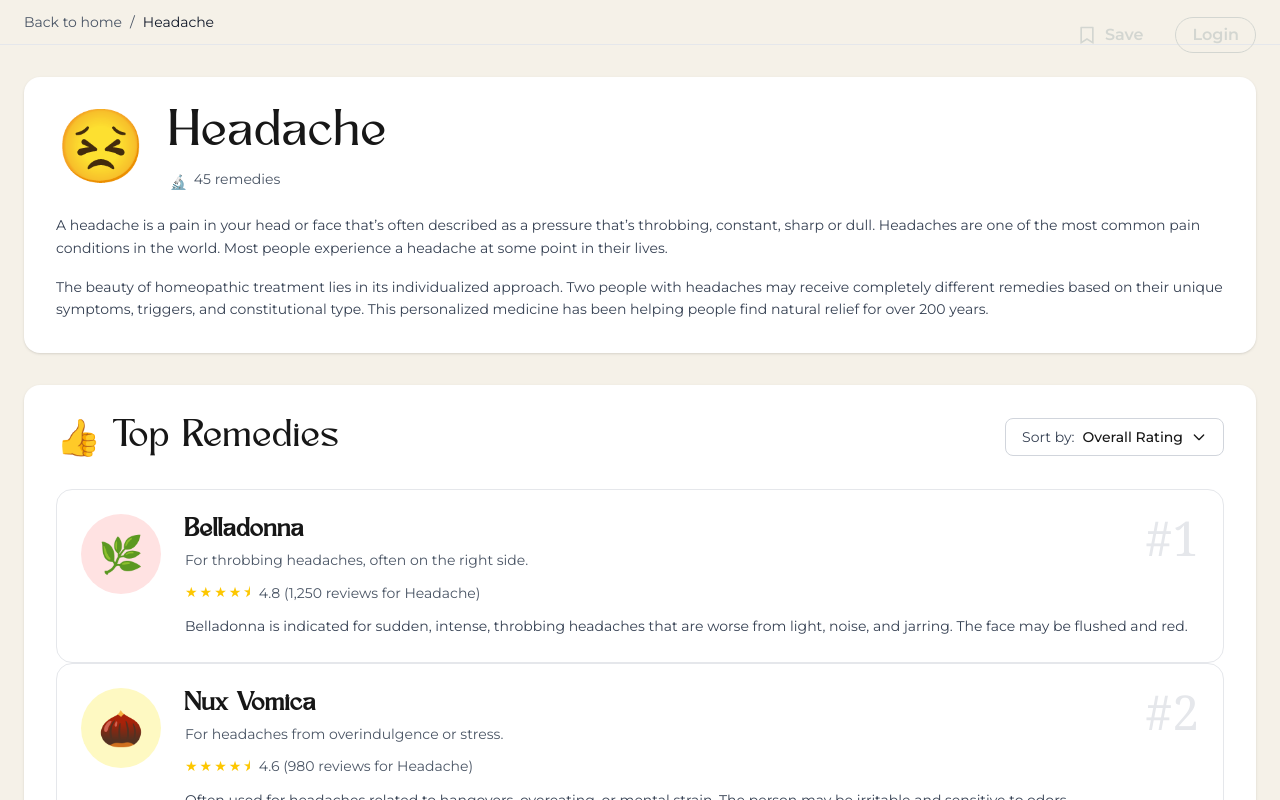
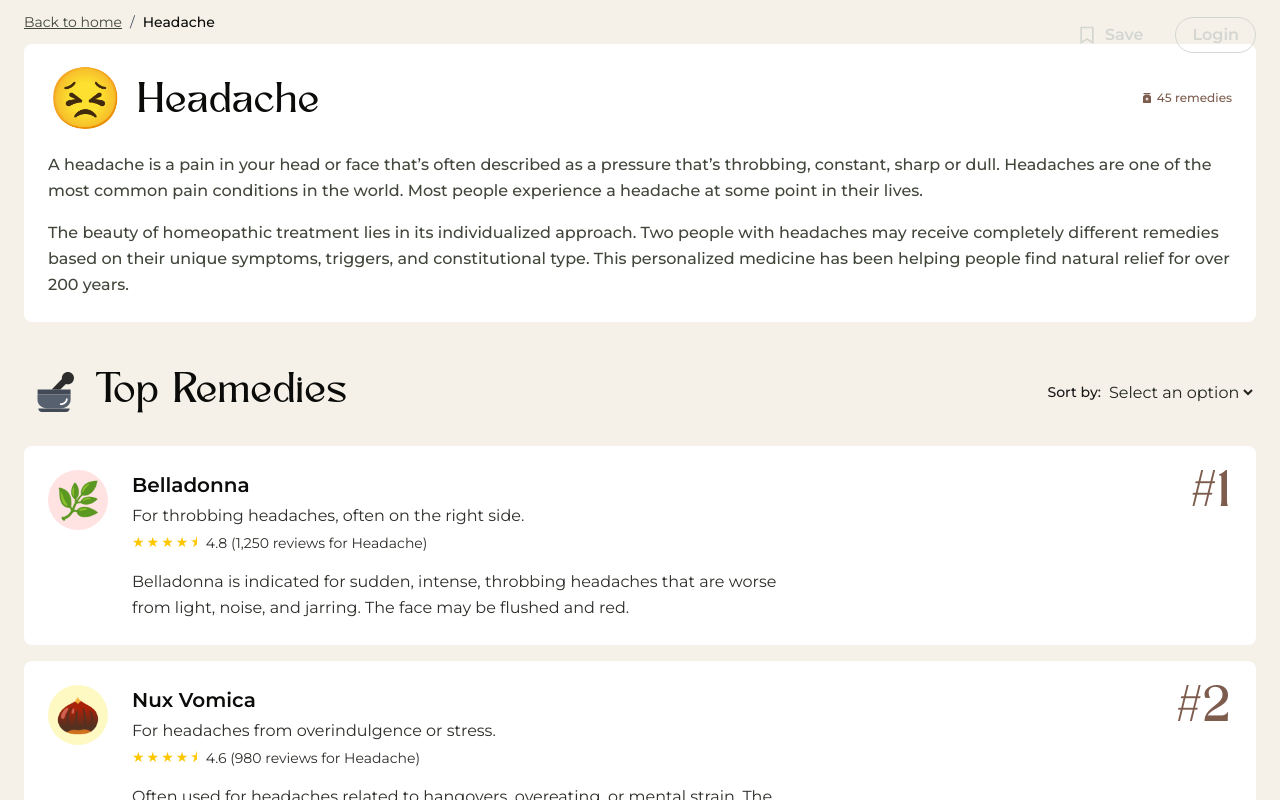
Before and after one commit to BhavikPatel-dreamz/Homeopathway, a Next.js app: page /ailments/allergies in a window 1280 px wide. Shown: the top 800 px of the page. Built offline with nearby package versions, Linux system fonts and the light colour scheme; no server answers.

Commit message:
ALiment page design

```diff
--- a/app/globals.css
+++ b/app/globals.css
@@ -90,6 +90,9 @@ h1,h2,h3,h4,h5,h6{
 .home-slider .slick-dots li:not(:last-child){
   margin-right: 8px;
 }
+select option{
+  color: #20231E;
+}
 @media only screen and (max-width:767px) {
   .home-slider .slick-dots li button{
     width: 40px;
--- a/components/AilmentDetailPage.tsx
+++ b/components/AilmentDetailPage.tsx
@@ -54,90 +54,99 @@ export default function AilmentDetailPage({ ailment, remedies }: AilmentDetailPa
      <Header />
 
       {/* Breadcrumb */}
-      <div className="bg-[#F5F1E8] border-b border-gray-200">
+      <div className="bg-[#F5F1E8]">
         <div className="max-w-7xl mx-auto px-6 py-3">
           <div className="flex items-center gap-2 text-sm text-gray-600">
-            <a href="#" className="hover:text-gray-900">Back to home</a>
+            <a href="#" className=" text-[#41463B] hover:text-[#0B0C0A] underline font-[16px]  transition-all duration-500">Back to home</a>
             <span>/</span>
-            <span className="text-gray-900">Headache</span>
+            <span className="text-[#0B0C0A] font-[500]">Headache</span>
           </div>
         </div>
       </div>
 
       {/* Main Content */}
-      <main className="max-w-7xl mx-auto px-6 py-8">
+      <main className="max-w-7xl mx-auto px-6 pb-10">
         {/* Ailment Header */}
-        <div className="bg-white rounded-2xl p-8 mb-8 shadow-sm">
-          <div className="flex items-start gap-6 mb-6">
-            <div className="text-7xl">{ailment.icon}</div>
-            <div className="flex-1">
-              <h1 className="text-5xl font-serif mb-3">{ailment.name}</h1>
-              <p className="text-gray-600 flex items-center gap-2">
-                <span className="inline-block w-4 h-4">🔬</span>
-                <span>{ailment.remedies_count} remedies</span>
+        <div className="bg-white rounded-[8px]  pl-4 pr-4 pt-6 pb-6 lg:p-6 mb-6 lg:mb-10 flex-row lg:flex-col">
+          <div className="flex justify-between items-start lg:items-center mb-6 flex-col lg:flex-row">
+            <div className="text-7xl flex items-start lg:items-center flex-col lg:flex-row">
+              <div className="text-[40px] md:text-[50px] lg:text-[60px] mr-4 mb-2 lg:mb-0">{ailment.icon}</div>
+              <h1 className="text-[32px] lg:text-[40px] mt-2 font-serif text-[#0B0C0A] mb-2 lg:mb-0">{ailment.name}</h1>
+            </div>
+            <div className="flex-1 ">
+              <p className="text-[#7D5C4E] text-[12px] font-[500] flex items-center justify-end">
+                <img className="mr-1" src="/remedies.svg" alt="" /> {ailment.remedies_count} remedies
               </p>
             </div>
           </div>
 
           <div className="space-y-4 text-gray-700 leading-relaxed">
-            <p>{ailment.description}</p>
-            <p>{ailment.personalizedApproach}</p>
+            <p className=" text-[16px] font-[500] text-[#41463B]">{ailment.description}</p>
+            <p className=" text-[16px] font-[500] text-[#41463B]">{ailment.personalizedApproach}</p>
           </div>
         </div>
 
         {/* Top Remedies Section */}
-        <div className="bg-white rounded-2xl p-8 shadow-sm">
-          <div className="flex items-center justify-between mb-8">
-            <div className="flex items-center gap-3">
-              <span className="text-4xl">👍</span>
-              <h2 className="text-4xl font-serif">Top Remedies</h2>
+        <div className="">
+          <div className="flex items-center justify-between mb-6">
+            <div className="flex items-center gap-3 w-1/2">
+              <img src="/top-remedies.svg" alt="" />
+              <h2 className="text-[28px] lg:text-[40px]  text-[#0B0C0A]">Top Remedies</h2>
             </div>
 
             {/* Sort Dropdown */}
-            <div className="relative">
-              <button className="flex items-center gap-2 px-4 py-2 border border-gray-300 rounded-lg hover:bg-gray-50">
-                <span className="text-sm text-gray-700">Sort by:</span>
-                <span className="text-sm font-medium">{sortBy}</span>
-                <svg className="w-4 h-4" fill="none" stroke="currentColor" viewBox="0 0 24 24">
-                  <path strokeLinecap="round" strokeLinejoin="round" strokeWidth={2} d="M19 9l-7 7-7-7" />
-                </svg>
-              </button>
+            <div className="relative w-1/2">
+              <div className="flex items-center justify-end">
+                <div className="mr-1 font-[500]">Sort by:</div>
+                <select className="block text-[#20231E] text-[16px] focus:outline-none">
+                  <option value="">Select an option</option>
+                  <option>Option One</option>
+                  <option>Option Two</option>
+                  <option>Option Three</option>
+                </select>
+              </div>
+
             </div>
           </div>
 
           {/* Remedies List */}
-          <div className="space-y-4">
+          <div className="space-y-4 flex flex-col">
             {remedies.map((remedy, index) => (
               <Link href={`/remedies/${remedy.id}`} key={remedy.id}>
-                <div className="border border-gray-200 rounded-2xl p-6 hover:shadow-md transition-shadow cursor-pointer">
+                <div className="bg-white rounded-[8px] p-6 transition-shadow cursor-pointer">
                   <div className="flex items-start gap-6">
                     {/* Icon */}
-                    <div className={`w-20 h-20 ${remedy.color} rounded-full flex items-center justify-center text-4xl flex-shrink-0`}>
+                    <div className={`w-15 h-15 p-3 ${remedy.color} rounded-full flex items-center justify-center text-4xl flex-shrink-0`}>
                       {remedy.icon}
                     </div>
 
                     {/* Content */}
                     <div className="flex-1">
-                      <div className="flex items-start justify-between mb-3">
-                        <div>
-                          <h3 className="text-2xl font-semibold mb-1">{remedy.name}</h3>
-                          <p className="text-sm text-gray-600">{remedy.indication}</p>
+                      <div className="flex items-start justify-between mb-4 flex-col
+">
+                        <div className="flex items-start w-full justify-between">
+                          <div>
+                            <h3 className="text-[20px] text-[#0B0C0A] font-semibold mb-1 text-montserrat">{remedy.name}</h3>
+                            <p className="text-[16px] text-[#2B2E28] mb-1">{remedy.indication}</p>
+                          </div>
+                          <div className="text-right">
+                            <div className="text-[40px] md:text-[40px] lg:text-[48px] text-kingred leading-none text-[#7D5C4E]">#{index + 1}</div>
+                          </div>
+
                         </div>
-                        <div className="text-right">
-                          <div className="text-5xl font-serif text-gray-200">#{index + 1}</div>
-                        </div>
-                      </div>
+
 
                       {/* Rating */}
-                      <div className="flex items-center gap-2 mb-3">
+                      <div className="flex items-center gap-2 w-full">
                         {renderStars(remedy.rating)}
-                        <span className="text-sm text-gray-600">
+                        <span className="text-sm text-[#2B2E28]">
                           {remedy.rating} ({remedy.reviewCount.toLocaleString()} reviews for {remedy.ailment})
                         </span>
                       </div>
+                      </div>
 
                       {/* Description */}
-                      <p className="text-gray-700 text-sm leading-relaxed">{remedy.description}</p>
+                      <p className="text-[16px] text-[#2B2E28] text-sm leading-relaxed max-w-[100%] lg:max-w-[60%]">{remedy.description}</p>
                     </div>
                   </div>
                 </div>
@@ -147,9 +156,7 @@ export default function AilmentDetailPage({ ailment, remedies }: AilmentDetailPa
 
           {/* Load More */}
           <div className="mt-8 text-center">
-            <button className="px-8 py-3 bg-[#2C5F4F] text-white rounded-full hover:bg-[#234838] transition-colors">
-              Load More Remedies
-            </button>
+            <button className="bg-[#6C7463] text-white px-20 py-3 font-[600] rounded-full  hover:bg-[#565D4F] transition-colors  cursor-pointer transition-all duration-500">View all Remedies</button>
           </div>
         </div>
       </main>
--- a/components/AilmentList.tsx
+++ b/components/AilmentList.tsx
@@ -133,10 +133,10 @@ export default function AilmentListPage({
       {/* Header */}
     <Header />
       {/* Breadcrumb */}
-      <div className="bg-[#F5F1E8] border-b border-gray-200">
+      <div className="bg-[#F5F1E8]">
         <div className="max-w-7xl mx-auto px-6 py-3">
           <div className="flex items-center gap-2 text-sm text-gray-600">
-            <Link href="/" className="hover:text-gray-900 transition-colors">
+            <Link href="/" className="hover:text-gray-900 text-[#41463B] underline  transition-all duration-500">
               Back to home
             </Link>
             <span>/</span>
```
Also changed, not shown: components/HomePageClient.tsx (+8 -8 lines).
